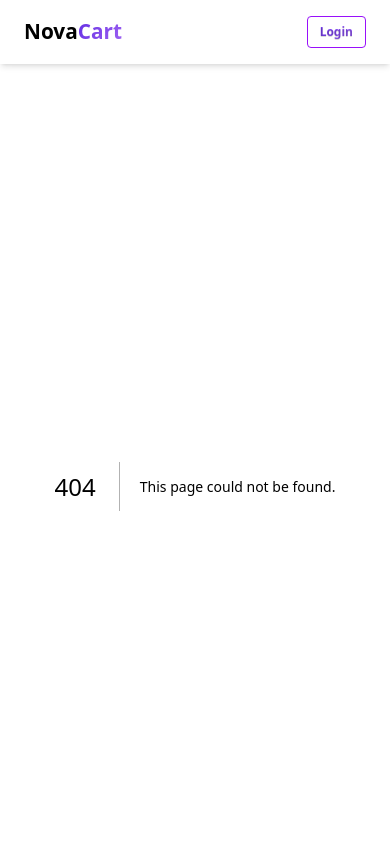
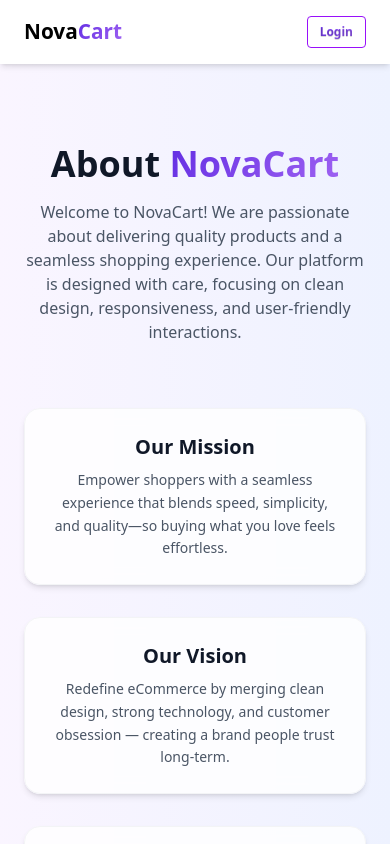
Before and after one commit to Islamul-Hoque/NovaCart, a Next.js app: page /about in a window 390 px wide. Before the commit this address had no page. Shown: the top 844 px of the page. Built offline with nearby package versions, Linux system fonts and the light colour scheme.

Commit message:
feat(about): implemented About page with responsive layout and styled content

```diff
--- a/package.json
+++ b/package.json
@@ -10,6 +10,7 @@
   },
   "dependencies": {
     "daisyui": "^5.5.14",
+    "framer-motion": "^12.26.2",
     "next": "16.1.1",
     "react": "19.2.3",
     "react-dom": "19.2.3",
--- /dev/null
+++ b/src/app/about/page.jsx
@@ -0,0 +1,51 @@
+"use client";
+import React from "react";
+import { motion } from "framer-motion";
+
+const cardVariants = {
+    hidden: { opacity: 0, y: 30 },
+    visible: { opacity: 1, y: 0 },
+}
+
+const aboutCards = [
+{
+    id: 1,
+    title: "Our Mission",
+    description:"Empower shoppers with a seamless experience that blends speed, simplicity, and quality—so buying what you love feels effortless.",
+},
+{
+    id: 2,
+    title: "Our Vision",
+    description:"Redefine eCommerce by merging clean design, strong technology, and customer obsession — creating a brand people trust long-term.",
+},
+{
+    id: 3,
+    title: "Our Values",
+    description:"We operate with innovation, honesty, and a commitment to excellence — always pushing to deliver better experiences every day.",
+},
+]
+
+const About = () => {
+    return (
+        <div className="py-20 px-6 md:px-16 bg-linear-to-r from-purple-50 to-indigo-50">
+            <div className="max-w-7xl mx-auto">
+
+                <motion.div initial={{ opacity: 0, y: 30 }} whileInView={{ opacity: 1, y: 0 }} transition={{ duration: 0.5 }} viewport={{ once: true }} className="text-center mb-16" >
+                    <h2 className="text-4xl md:text-5xl font-extrabold text-gray-900"> About <span className="text-gradient">NovaCart</span> </h2>
+                    <p className="text-center text-gray-600 max-w-3xl mx-auto mt-4 mb-12">Welcome to NovaCart! We are passionate about delivering quality products and  a seamless shopping experience. Our platform is designed with care, focusing   on clean design, responsiveness, and user-friendly interactions. </p>
+                </motion.div>
+
+                <motion.div className="grid gap-8 sm:grid-cols-2 md:grid-cols-3" initial="hidden"  whileInView="visible" viewport={{ once: true, amount: 0.3 }} transition={{ staggerChildren: 0.15 }} >
+                    {aboutCards.map((card) => (
+                        <motion.div key={card.id} variants={cardVariants} className="bg-white/80 backdrop-blur-sm rounded-2xl shadow-md hover:shadow-xl p-6 text-center border border-gray-100 transition-all hover:scale-[1.04]" >
+                            <h3 className="text-xl font-bold text-gray-900 mb-2">{card.title}</h3>
+                            <p className="text-gray-600 text-sm leading-relaxed">{card.description}</p>
+                        </motion.div>
+                    ))}
+                </motion.div>
+            </div>
+        </div>
+    );
+};
+
+export default About;
--- a/src/app/login/Login.jsx
+++ b/src/app/login/Login.jsx
@@ -36,7 +36,7 @@ const Login = () => {
     return (
         <div className="flex justify-center items-center min-h-screen ">
             <div className="w-[88%] md:w-[40%] pb-3 rounded-[0.7rem] overflow-hidden shadow bg-white border border-gray-200 ">
-                <h2 className="text-3xl font-bold text-center pt-6"> Login to <span className="text-gradient">NextShop</span></h2>
+                <h2 className="text-3xl font-bold text-center pt-6"> Login to <span className="text-gradient">NovaCart</span></h2>
                 <div className="card-body text-gray-800 ">
                     <form onSubmit={ handleSubmit }>
                         <fieldset className="fieldset">
```
Also changed, not shown: 1 other file (tests, documents, lock files or other folders).
